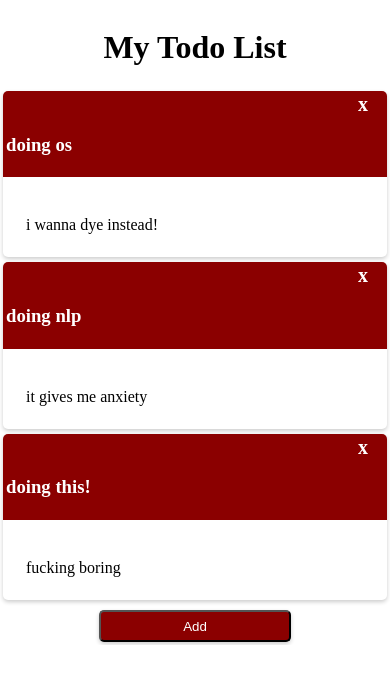
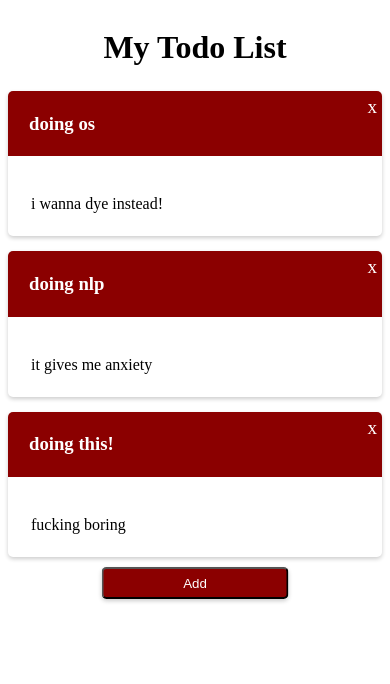
Before and after one commit to mohammadhnz/ToDoList, a Vue app in the folder FrontEnd/todolist-front/: page / in a window 390 px wide. Shown: the top 684 px of the page. Built offline with nearby package versions, Linux system fonts and the light colour scheme.

Commit message:
refactor: change todo list style to grid and fix delete button responsiveness

```diff
--- a/FrontEnd/todolist-front/src/components/ListItem.vue
+++ b/FrontEnd/todolist-front/src/components/ListItem.vue
@@ -23,6 +23,7 @@ export default {
 
 <style scoped>
 .item {
+  position: relative;
   width: 100%;
   margin-top: 0;
   border-radius: 5px;
@@ -36,29 +37,29 @@ export default {
   box-shadow: 0 4px 8px rgba(0, 0, 0, 0.2);
 }
 
-
 .item__delete {
-  display: inline-flex;
-  margin-left: 22rem;
-  font-weight: bold;
-  font-size: 20px;
-  line-height: 1;
+  position: absolute;
+  top: 5px;
+  right: 5px;
+  font-size: 1.2rem;
+  color: white;
   cursor: pointer;
-  color: white;
 }
 
 .item__title {
   color: white;
+  margin-left: 18px;
 }
 
-.item__head{
+.item__head {
   margin-top: 0;
   padding: 3px;
   background-color: darkred;
   border-top-left-radius: 5px;
   border-top-right-radius: 5px;
 }
-.item__description{
+
+.item__description {
   padding: 23px;
   margin-bottom: 5px;
 }
--- a/FrontEnd/todolist-front/src/components/ToDoList.vue
+++ b/FrontEnd/todolist-front/src/components/ToDoList.vue
@@ -1,7 +1,9 @@
 <template>
   <div class="todo-list">
-    <div v-for="(item, index) in items" :key="index">
-      <Item :title="item.title" :description="item.description" @delete="removeItem(index)" />
+    <div class="grid">
+      <div class="grid-item" v-for="(item, index) in items" :key="index">
+        <Item :title="item.title" :description="item.description" @delete="removeItem(index)" />
+      </div>
     </div>
     <button class="add-item-btn" @click="showModal = true" v-if="!showModal">Add</button>
     <div class="modal" v-if="showModal">
@@ -37,8 +39,12 @@ export default {
       newItem: {
         title: "",
         description: ""
-      }
+      },
+      columns: []
     }
+  },
+  created() {
+    this.columns.push([]);
   },
   props: {
     data: {
@@ -57,20 +63,41 @@ export default {
       });
       this.newItem.title = "";
       this.newItem.description = "";
-      this.showForm = false;
+      this.showModal = false;
+      this.updateColumns();
+    },
+    updateColumns() {
+      const itemsPerColumn = 3; // Change this to set the number of items per column
+      this.columns = [];
+      for (let i = 0; i < this.items.length; i += itemsPerColumn) {
+        const columnItems = this.items.slice(i, i + itemsPerColumn);
+        this.columns.push(columnItems);
+      }
+    }
+  },
+  watch: {
+    items() {
+      this.updateColumns();
     }
   }
 }
 </script>
 <style scoped>
-.todo-list{
+.todo-list {
   display: flex;
   flex-direction: column;
-  width: 24rem;
+  width: 100%;
   padding: 3px;
-  overflow: auto;
 }
+
+.grid {
+  display: grid;
+  grid-template-columns: repeat(auto-fill, minmax(250px, 1fr));
+  grid-gap: 10px;
+}
+
 .add-item-btn{
+  position: relative;
   width: 50%;
   height: 2rem;
   margin-top: 5px;
```
